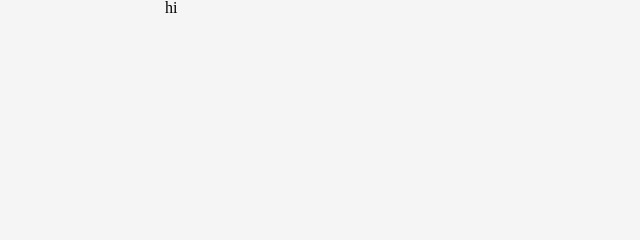
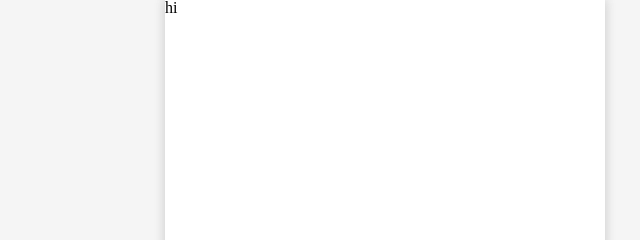
Before and after one commit to wecode-bootcamp-korea/48-3rd-TeamHongC-frontend, a React app: page / in a window 1280 px wide. Shown: the top 240 px of the page, 443-1083 px from the left. Built offline with nearby package versions, Linux system fonts and the light colour scheme; a web font is replaced by a local one.

Commit message:
ADD : container 배경색 및 그림자효과 추가

```diff
--- a/src/styles/common.scss
+++ b/src/styles/common.scss
@@ -25,6 +25,11 @@ button {
 
     .container {
       width: 440px;
+      height: 100vh;
+      background-color: white;
+      box-shadow:
+        -1px 0px 10px 0px $greyD,
+        1px 0px 10px 0px $greyD;
     }
   }
 }
```
